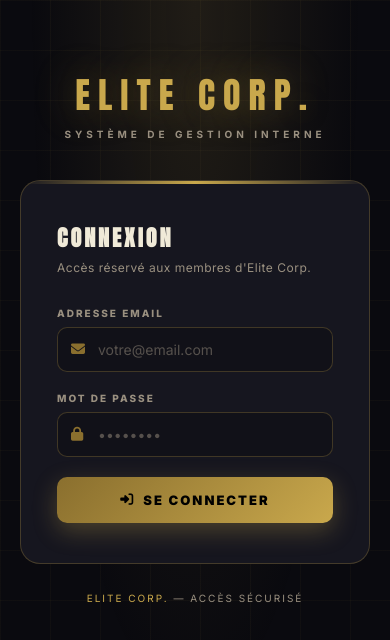
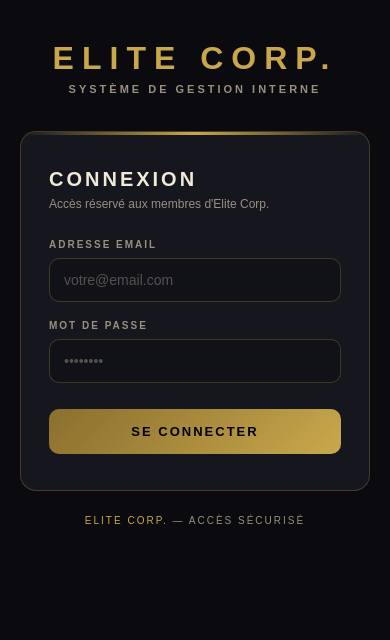
Before and after one commit to Reoxitof/elite-corp, a website: page public/login.html in a window 390 px wide. Drawn offline with Linux system fonts and the light colour scheme.

Commit message:
fix: login page noire mobile — suppression CDN externes, CSS inline pur, pas de flex sur body

```diff
--- a/public/login.html
+++ b/public/login.html
@@ -4,15 +4,6 @@
   <meta charset="UTF-8"/>
   <meta name="viewport" content="width=device-width, initial-scale=1.0"/>
   <title>Connexion — Elite Corp.</title>
-  <!-- Polices en non-bloquant -->
-  <link rel="preconnect" href="https://fonts.googleapis.com"/>
-  <link rel="preconnect" href="https://fonts.gstatic.com" crossorigin/>
-  <link href="https://fonts.googleapis.com/css2?family=Anton&family=Inter:wght@300;400;600;700;800;900&display=swap" rel="stylesheet" media="print" onload="this.media='all'"/>
-  <noscript><link href="https://fonts.googleapis.com/css2?family=Anton&family=Inter:wght@300;400;600;700;800;900&display=swap" rel="stylesheet"/></noscript>
-  <link rel="stylesheet" href="https://cdnjs.cloudflare.com/ajax/libs/font-awesome/6.5.1/css/all.min.css" media="print" onload="this.media='all'"/>
-  <noscript><link rel="stylesheet" href="https://cdnjs.cloudflare.com/ajax/libs/font-awesome/6.5.1/css/all.min.css"/></noscript>
-  <!-- Fond immédiat pour éviter l'écran blanc/noir pendant le chargement -->
-  <style>html,body{background:#0a0a0f;}</style>
   <style>
     :root {
       --gold: #c9a84c;
@@ -26,62 +17,34 @@
       --white-dim: #9a9080;
     }
     * { box-sizing: border-box; margin: 0; padding: 0; }
-    body {
+    html, body {
       background: var(--bg);
       color: var(--white);
-      font-family: 'Inter', sans-serif;
+      font-family: Arial, sans-serif;
+    }
+    body {
       min-height: 100vh;
-      overflow-x: hidden;
-      overflow-y: auto;
-      position: relative;
+      padding: 40px 20px;
     }
-    html { min-height: 100%; }
-    body::before {
-      content: '';
-      position: fixed;
-      inset: 0;
-      background-image:
-        linear-gradient(rgba(201,168,76,0.04) 1px, transparent 1px),
-        linear-gradient(90deg, rgba(201,168,76,0.04) 1px, transparent 1px);
-      background-size: 50px 50px;
-      pointer-events: none;
-    }
-    body::after {
-      content: '';
-      position: fixed;
-      inset: 0;
-      background: radial-gradient(ellipse at 50% 0%, rgba(201,168,76,0.12), transparent 60%);
-      pointer-events: none;
-    }
-    ::-webkit-scrollbar { width: 6px; }
-    ::-webkit-scrollbar-track { background: var(--bg); }
-    ::-webkit-scrollbar-thumb { background: var(--gold-dim); border-radius: 50px; }
-
     .login-wrap {
-      position: relative;
-      z-index: 1;
       width: 100%;
-      max-width: 440px;
-      padding: 20px;
+      max-width: 420px;
       margin: 0 auto;
-      padding-top: max(40px, 8vh);
-      padding-bottom: 40px;
     }
     .login-logo {
       text-align: center;
-      margin-bottom: 40px;
+      margin-bottom: 36px;
     }
-    .login-logo .logo-text {
-      font-family: 'Anton', sans-serif;
-      font-size: 36px;
+    .logo-text {
+      font-size: 32px;
+      font-weight: 900;
       letter-spacing: 8px;
       color: var(--gold);
-      text-shadow: 0 0 40px rgba(201,168,76,0.4);
     }
-    .login-logo .logo-sub {
-      font-size: 10px;
+    .logo-sub {
+      font-size: 11px;
       font-weight: 700;
-      letter-spacing: 4px;
+      letter-spacing: 3px;
       text-transform: uppercase;
       color: var(--white-dim);
       margin-top: 6px;
@@ -89,33 +52,33 @@
     .login-card {
       background: var(--card);
       border: 1px solid var(--border);
-      border-radius: 20px;
-      padding: 40px 36px;
+      border-radius: 16px;
+      padding: 36px 28px;
       position: relative;
-      overflow: hidden;
     }
     .login-card::before {
       content: '';
       position: absolute;
       top: 0; left: 0; right: 0;
       height: 3px;
+      border-radius: 16px 16px 0 0;
       background: linear-gradient(90deg, transparent, var(--gold), transparent);
     }
     .login-card h2 {
-      font-family: 'Anton', sans-serif;
-      font-size: 22px;
+      font-size: 20px;
+      font-weight: 900;
       letter-spacing: 3px;
       color: var(--white);
       margin-bottom: 6px;
+      text-transform: uppercase;
     }
     .login-card p {
       font-size: 12px;
       color: var(--white-dim);
-      margin-bottom: 32px;
-      letter-spacing: 0.5px;
+      margin-bottom: 28px;
     }
     .form-group {
-      margin-bottom: 20px;
+      margin-bottom: 18px;
     }
     .form-group label {
       display: block;
@@ -126,32 +89,20 @@
       color: var(--white-dim);
       margin-bottom: 8px;
     }
-    .form-group .input-wrap {
-      position: relative;
-    }
-    .form-group .input-wrap i {
-      position: absolute;
-      left: 14px;
-      top: 50%;
-      transform: translateY(-50%);
-      color: var(--gold-dim);
-      font-size: 14px;
-    }
     .form-group input {
       width: 100%;
-      padding: 13px 14px 13px 40px;
+      padding: 13px 14px;
       background: var(--surface);
       border: 1px solid var(--border);
       border-radius: 10px;
       color: var(--white);
-      font-family: 'Inter', sans-serif;
       font-size: 14px;
       outline: none;
-      transition: border-color 0.2s, box-shadow 0.2s;
+      -webkit-appearance: none;
+      appearance: none;
     }
     .form-group input:focus {
       border-color: var(--gold);
-      box-shadow: 0 0 0 3px rgba(201,168,76,0.1);
     }
     .form-group input::placeholder { color: var(--white-dim); opacity: 0.5; }
     .btn-login {
@@ -161,26 +112,16 @@
       border: none;
       border-radius: 10px;
       color: #000;
-      font-family: 'Inter', sans-serif;
       font-size: 13px;
       font-weight: 900;
       letter-spacing: 2px;
       text-transform: uppercase;
       cursor: pointer;
-      transition: all 0.2s;
-      box-shadow: 0 8px 24px rgba(201,168,76,0.3);
       margin-top: 8px;
-      display: flex;
-      align-items: center;
-      justify-content: center;
-      gap: 8px;
+      -webkit-appearance: none;
+      appearance: none;
     }
-    .btn-login:hover {
-      transform: translateY(-2px);
-      box-shadow: 0 12px 32px rgba(201,168,76,0.45);
-    }
-    .btn-login:active { transform: translateY(0); }
-    .btn-login.loading { opacity: 0.7; pointer-events: none; }
+    .btn-login:active { opacity: 0.8; }
     .error-msg {
       background: rgba(220,50,50,0.12);
       border: 1px solid rgba(220,50,50,0.3);
@@ -190,13 +131,11 @@
       color: #ff6b6b;
       margin-top: 16px;
       display: none;
-      align-items: center;
-      gap: 8px;
     }
-    .error-msg.show { display: flex; }
+    .error-msg.show { display: block; }
     .login-footer {
       text-align: center;
-      margin-top: 28px;
+      margin-top: 24px;
       font-size: 10px;
       letter-spacing: 2px;
       text-transform: uppercase;
@@ -217,26 +156,14 @@
       <form id="loginForm">
         <div class="form-group">
           <label>Adresse email</label>
-          <div class="input-wrap">
-            <i class="fas fa-envelope"></i>
-            <input type="email" id="email" placeholder="votre@email.com" required autocomplete="email"/>
-          </div>
+          <input type="email" id="email" placeholder="votre@email.com" required autocomplete="email"/>
         </div>
         <div class="form-group">
           <label>Mot de passe</label>
-          <div class="input-wrap">
-            <i class="fas fa-lock"></i>
-            <input type="password" id="password" placeholder="••••••••" required autocomplete="current-password"/>
-          </div>
+          <input type="password" id="password" placeholder="••••••••" required autocomplete="current-password"/>
         </div>
-        <button type="submit" class="btn-login" id="loginBtn">
-          <i class="fas fa-sign-in-alt"></i>
-          SE CONNECTER
-        </button>
-        <div class="error-msg" id="errorMsg">
-          <i class="fas fa-exclamation-circle"></i>
-          <span id="errorText">Identifiants incorrects</span>
-        </div>
+        <button type="submit" class="btn-login" id="loginBtn">SE CONNECTER</button>
+        <div class="error-msg" id="errorMsg"></div>
       </form>
     </div>
     <div class="login-footer">
@@ -245,18 +172,17 @@
   </div>
 
   <script>
-    document.getElementById('loginForm').addEventListener('submit', async (e) => {
+    document.getElementById('loginForm').addEventListener('submit', async function(e) {
       e.preventDefault();
-      const btn = document.getElementById('loginBtn');
-      const errMsg = document.getElementById('errorMsg');
-      const errText = document.getElementById('errorText');
+      var btn = document.getElementById('loginBtn');
+      var errMsg = document.getElementById('errorMsg');
 
-      btn.classList.add('loading');
-      btn.innerHTML = '<i class="fas fa-spinner fa-spin"></i> CONNEXION...';
+      btn.textContent = 'CONNEXION...';
+      btn.disabled = true;
       errMsg.classList.remove('show');
 
       try {
-        const res = await fetch('/api/login', {
+        var res = await fetch('/api/login', {
           method: 'POST',
           headers: { 'Content-Type': 'application/json' },
           credentials: 'include',
@@ -265,20 +191,20 @@
             password: document.getElementById('password').value
           })
         });
-        const data = await res.json();
+        var data = await res.json();
         if (res.ok && data.success) {
           window.location.href = '/dashboard';
         } else {
-          errText.textContent = data.error || 'Identifiants incorrects';
+          errMsg.textContent = data.error || 'Identifiants incorrects';
           errMsg.classList.add('show');
-          btn.classList.remove('loading');
-          btn.innerHTML = '<i class="fas fa-sign-in-alt"></i> SE CONNECTER';
+          btn.textContent = 'SE CONNECTER';
+          btn.disabled = false;
         }
       } catch (err) {
-        errText.textContent = 'Erreur de connexion au serveur';
+        errMsg.textContent = 'Erreur de connexion au serveur';
         errMsg.classList.add('show');
-        btn.classList.remove('loading');
-        btn.innerHTML = '<i class="fas fa-sign-in-alt"></i> SE CONNECTER';
+        btn.textContent = 'SE CONNECTER';
+        btn.disabled = false;
       }
     });
   </script>
```
